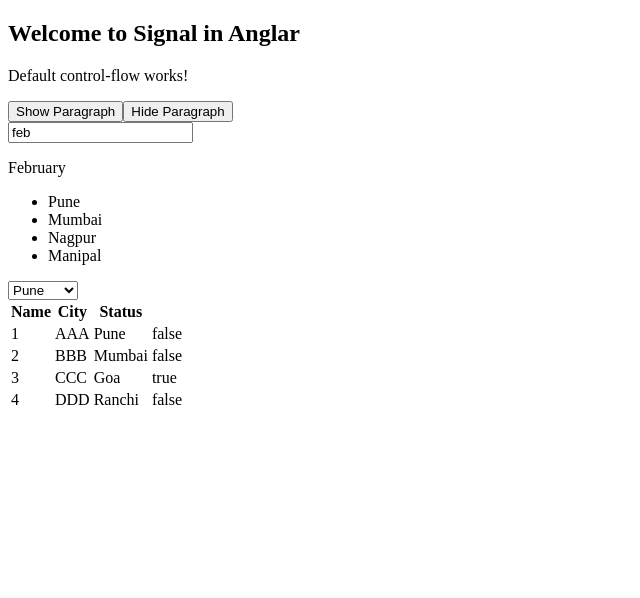
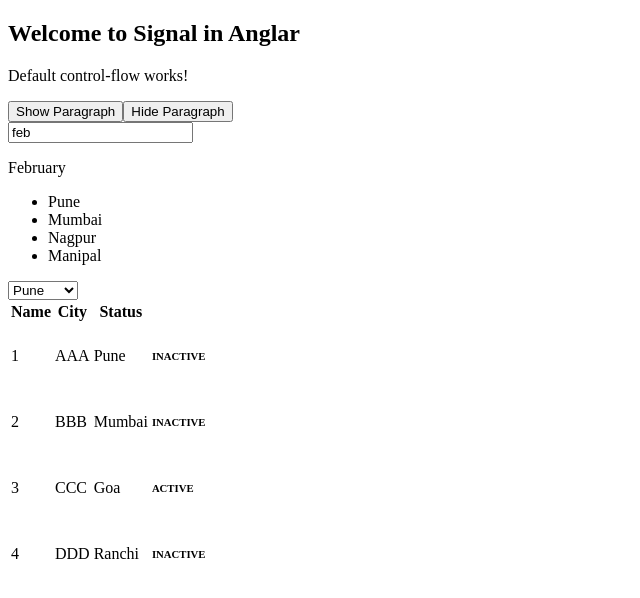
Before and after one commit to sumitbasu116/angular20Tutorial, an Angular app: page / in a window 1280 px wide. Shown: the top 598 px of the page, without its empty margins (0-640 px from the left). Built offline with nearby package versions, Linux system fonts and the light colour scheme.

Commit message:
Control Flow Statement part11-for loop with if-else

```diff
--- a/src/app/components/control-flow/control-flow.html
+++ b/src/app/components/control-flow/control-flow.html
@@ -48,7 +48,13 @@
             <td>{{$index+1}}</td>
             <td>{{item.name}}</td>
             <td>{{item.city}}</td>
-            <td>{{item.isActive}}</td>
+            <td>
+                @if(item.isActive){
+                    <h6>ACTIVE</h6>
+                }@else{
+                    <h6>INACTIVE</h6>
+                }
+            </td>
         </tr>
         }
     </tbody>
```
